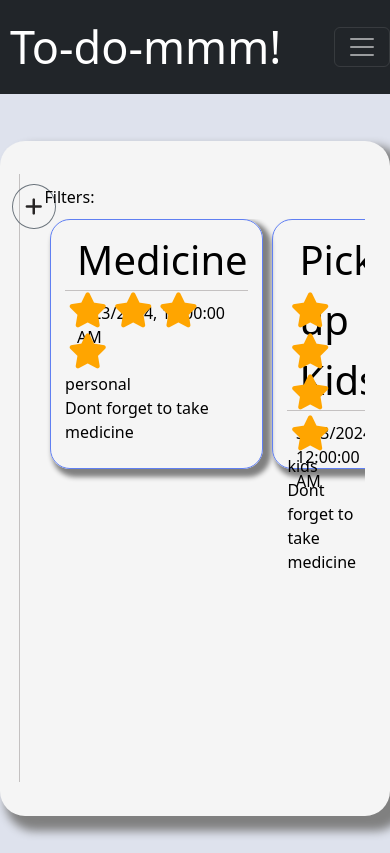
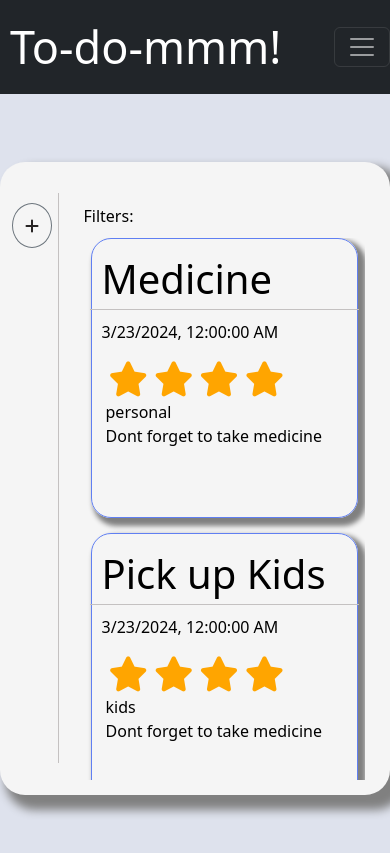
Before and after one commit to sumitpati7/TO-DO, a plain HTML site: page index.html in a window 390 px wide. Drawn offline with nearby package versions, Linux system fonts and the light colour scheme.

Commit message:
feat:minor resposive CSS added

```diff
--- a/CSS/style.css
+++ b/CSS/style.css
@@ -136,6 +136,7 @@ input[type=radio]:invalid::after {
 .list_container {
     box-shadow: 10px 10px 10px 5px grey;
     margin-top: 25px;
+    height: 80vh;
 }
 
 button i {
@@ -144,13 +145,20 @@ button i {
 
 .left {
     border-right: 1px solid rgb(196, 193, 193);
-    width: 5%;
+    width: 7%;
     height: 90%;
     padding-top: 10px;
+    display: flex;
+    justify-content: center;
+}
+
+.left #modal_prompt button {
+    height: 45px;
+    width: 45px;
 }
 
 .right {
-    width: 95%;
+    width: 93%;
     height: 90%;
     padding: 0 25px;
 }
@@ -191,22 +199,61 @@ button i {
     margin-bottom: 10px;
 }
 
-.row .col-12 i {
+.row .col-sm-12 i {
     font-size: 35px;
     padding: 3px;
 }
 
-.row .col-12 i:first-child {
+.row .col-sm-12 i:first-child {
     margin-left: 0px;
 }
 
-.row .col-12 {
-    padding-left: 0px;
+.row .padding_remove {
+    padding-left: 0;
+}
+
+form .modal-footer #modal_submit,
+form .modal-footer #modal_close {
+    width: 25%;
 }
 
 @media screen and (max-width:1030px) {
     ul li a {
         font-size: 30px;
+    }
+    .items:nth-child(2) {
+        margin-top: 15px;
+    }
+    .left button {
+        height: 25px;
+        width: 25px;
+    }
+    .left {
+        width: 10%;
+    }
+    .right {
+        width: 90%;
+    }
+    .items {
+        height: 280px;
+    }
+}
+
+@media screen and (max-width:990px) {
+    .right .right-bottom {
+        grid-template-columns: repeat(1, 1fr);
+    }
+    .list_container {
+        height: 75vh;
+    }
+}
+
+@media screen and (max-width:768px) {
+    .left {
+        width: 15%;
+    }
+    .right {
+        width: 85%;
     }
 }
 
@@ -227,6 +274,14 @@ button i {
         text-align: center;
         margin-top: 10px;
     }
+    form .modal-footer {
+        display: flex;
+        justify-content: center;
+    }
+    form .modal-footer #modal_submit,
+    form .modal-footer #modal_close {
+        width: 90%;
+    }
 }
 
 @media screen and (max-width:300px) {
--- a/JS/script.js
+++ b/JS/script.js
@@ -61,18 +61,18 @@ function add() {
 function print(item) {
     console.log(item);
     document.getElementById("print-area").innerHTML += `<div class="items container">
-    <div class="row px-3" style="height: 45px; margin-bottom:15px">
-        <div class="col-sm-7 col-md-7 col-lg-7 col-xxl-7 item-title" style="border-bottom: 1px solid rgb(196, 193, 193);">${item.title}</div>
-        <div class="priority col-sm-5 col-md-5 col-lg-5 col-xxl-5 d-flex justify-content-center align-items-center"> ${item.deadline}</div>
+    <div class="row" style="margin-bottom:15px">
+        <div class="col-sm-12 col-md-9 col-lg-8 col-xxl-7 item-title" style="border-bottom: 1px solid rgb(196, 193, 193);">${item.title}</div>
+        <div class="priority col-sm-12 col-md-3 col-lg-4 col-xxl-5"> ${item.deadline}</div>
     </div>
     <div class="row px-3">
-        <div class="col-12">${display_stars(item.priority)}</div>
+        <div class="col-sm-12 padding_remove">${display_stars(item.priority)}</div>
     </div>
     <div class="row px-3">
-        <div class="col-12 ">${item.category}</div>
+        <div class="col-sm-12 padding_remove">${item.category}</div>
     </div>
     <div class="row px-3">
-        <div class="col-12">${item.details}</div>
+        <div class="col-sm-12 padding_remove">${item.details}</div>
     </div>
 </div>`
 }
--- a/index.html
+++ b/index.html
@@ -42,10 +42,10 @@
             </div>
         </nav>
         <div class="body">
-            <div class="container px-0 list_container d-flex justify-content-center align-items-center" style="height: 80vh; margin-top: 10px; border-radius: 25px;" id="content">
+            <div class="container px-0 list_container d-flex justify-content-center align-items-center" style=" margin-top: 10px; border-radius: 25px;" id="content">
                 <div class="left">
-                    <div class="container d-flex justify-content-start" id="modal-prompt">
-                        <button type="button" class="btn btn-outline-secondary" data-bs-toggle="modal" data-bs-target="#exampleModal" style="border-radius: 50%; height: 45px; width:45px; font-size: 20px; color: black;"><i class="fa-solid fa-plus"></i></button>
+                    <div class="container d-flex" id="modal_prompt">
+                        <button type="button" class="btn btn-outline-secondary" data-bs-toggle="modal" data-bs-target="#exampleModal" style="border-radius: 50%;"><i class="fa-solid fa-plus"></i></button>
                         <div class="modal fade" id="exampleModal" tabindex="-1" aria-labelledby="exampleModalLabel" aria-hidden="true">
                             <div class="modal-dialog modal-fullscreen-sm-down modal-dialog-centered ">
                                 <div class="modal-content">
@@ -84,8 +84,8 @@
                                             </div>
                                         </div>
                                         <div class="modal-footer">
-                                            <button type="button" class="btn btn-secondary" data-bs-dismiss="modal">Close</button>
-                                            <button type="submit" class="btn btn-primary" id="my_button" data-bs-dismiss="modal">Add</button>
+                                            <button type="button" class="btn btn-secondary" id="modal_close" data-bs-dismiss="modal">Close</button>
+                                            <button type="submit" class="btn btn-primary" id="modal_submit" data-bs-dismiss="modal">Add</button>
                                         </div>
                                     </form>
                                 </div>
```
